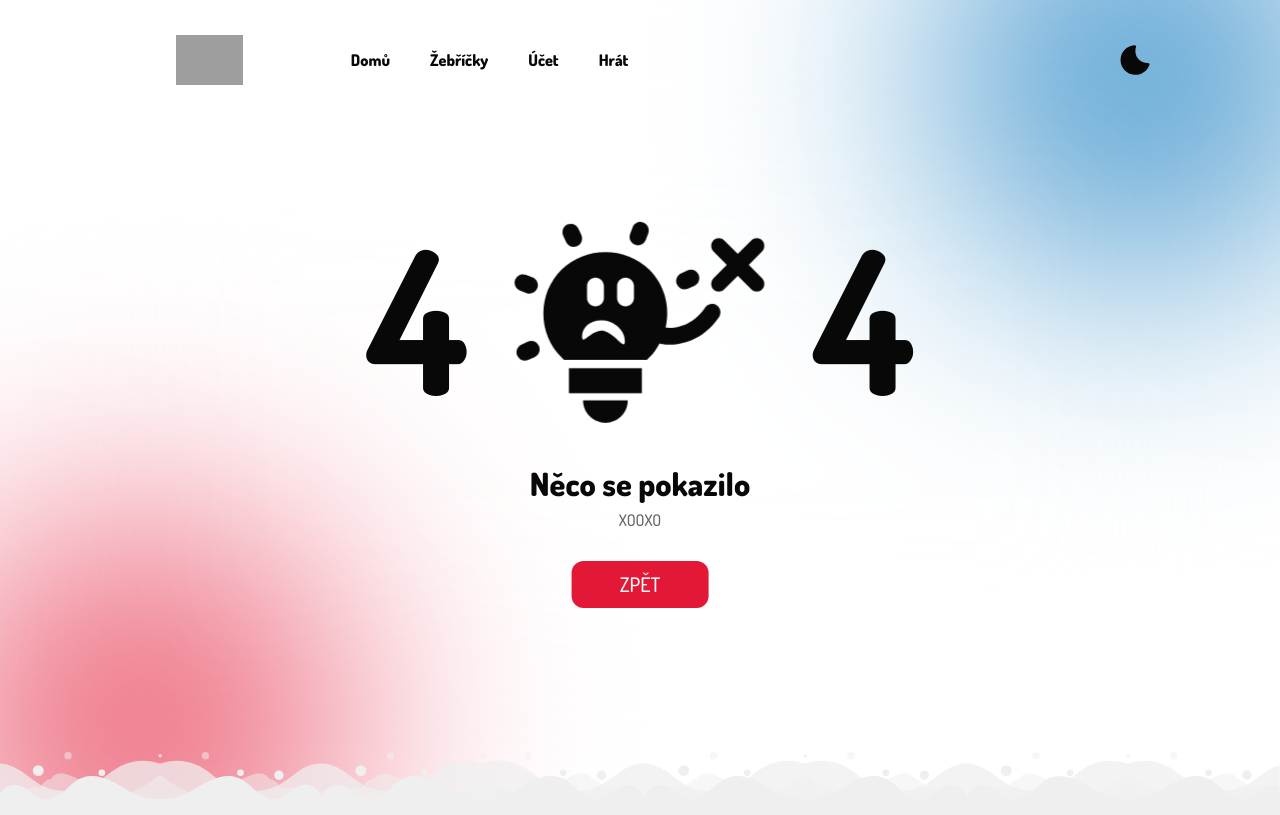
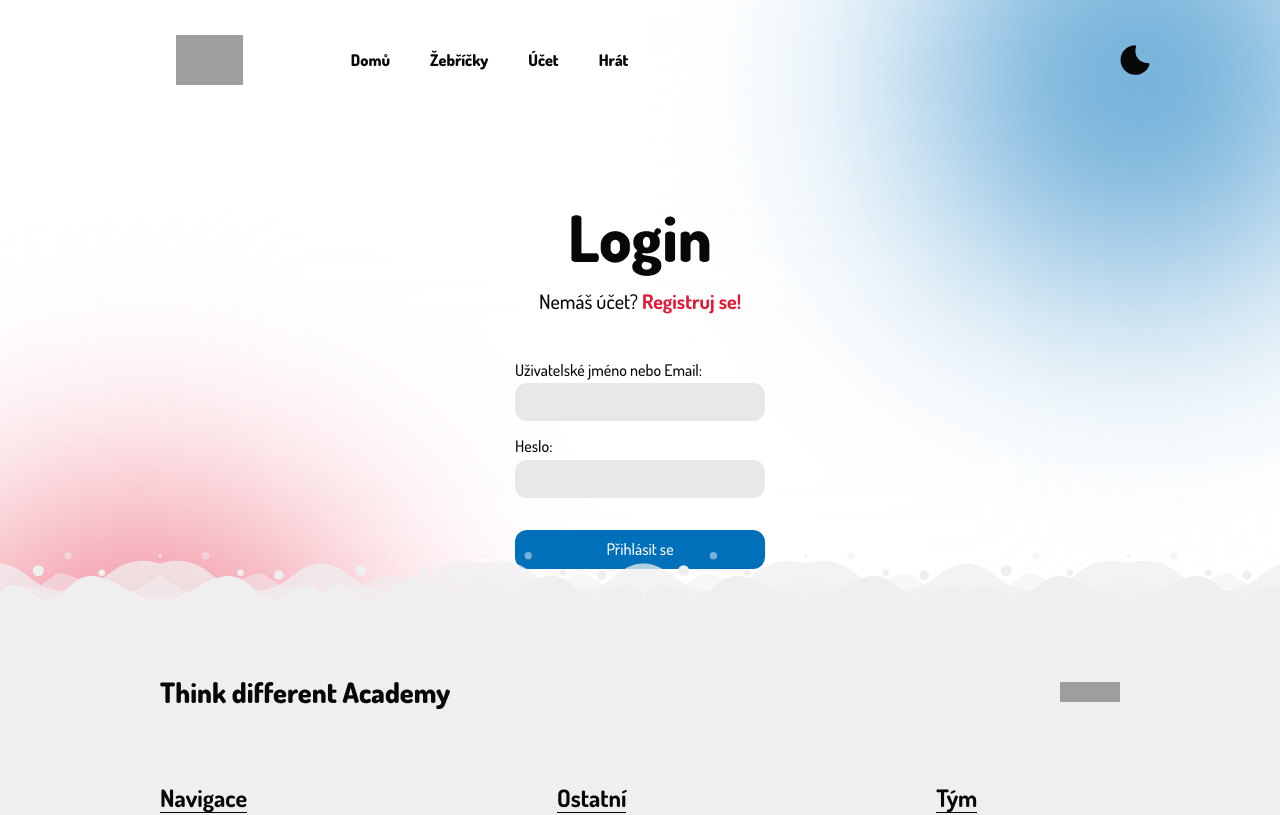
Before and after one commit to AldiiX/TdA25-Error-Makers, a Vue app in the folder tda25-error-makers.client/: page /login in a window 1280 px wide. Shown: the top 815 px of the page. Built offline with nearby package versions, Linux system fonts and the light colour scheme; grey boxes are pictures that could not be loaded.

Commit message:
FEAT: Login Page

```diff
--- a/tda25-error-makers.client/package.json
+++ b/tda25-error-makers.client/package.json
@@ -12,9 +12,10 @@
     "lint": "eslint . --fix"
   },
   "dependencies": {
+    "axios": "^1.8.4",
+    "sass": "^1.86.0",
     "vue": "^3.5.13",
-    "vue-router": "^4.5.0",
-    "sass": "^1.86.0"
+    "vue-router": "^4.5.0"
   },
   "devDependencies": {
     "@tsconfig/node22": "^22.0.0",
--- a/tda25-error-makers.client/src/main.ts
+++ b/tda25-error-makers.client/src/main.ts
@@ -9,6 +9,7 @@ import GDPR from "@/pages/GDPR.vue";
 import Cookies from "@/pages/Cookies.vue";
 import Features from "@/pages/Features.vue";
 import Chat from "@/pages/Chat.vue";
+import Login from "@/pages/Login.vue";
 
 
 
@@ -96,6 +97,12 @@ const routes = [
 
     },
     {
+        path: '/login',
+        name: 'Login',
+        component: Login,
+
+    },
+    {
         path: '/:pathMatch(.*)*',
         name: 'Error',
         props: { code: 404 },
--- /dev/null
+++ b/tda25-error-makers.client/src/pages/Login.scss
@@ -0,0 +1,97 @@
+.sections {
+    min-height: calc(100vh - 25vh);
+
+    .mainsection {
+        position: relative;
+        margin-top: 25vh;
+
+        .auth-box {
+            width: fit-content;
+            position: relative;
+            margin: 0 auto;
+        }
+
+        h1 {
+            text-align: center;
+            font-size: 5vw;
+            margin: 0;
+        }
+
+        p {
+            font-size: 20px;
+            text-align: center;
+            margin-top: 16px;
+            margin-bottom: 48px;
+        }
+
+        a {
+            color: var(--accent-color-secondary);
+            text-decoration: none;
+            font-weight: 700;
+            font-size: 20px;
+        }
+
+        form {
+            width: auto;
+            position: relative;
+        }
+
+        .input {
+            text-align: center;
+            margin: 16px auto;
+            font-size: 16px;
+            display: flex;
+            flex-direction: column;
+            width: fit-content;
+
+            >input {
+                width: 250px;
+            }
+
+            >label {
+                text-align: left;
+                margin-bottom: 4px;
+            }
+        }
+
+        .errortxt {
+            color: var(--accent-color-secondary);
+            font-size: 16px;
+            max-width: 250px;
+            margin: 10px auto;
+        }
+
+        .submit {
+            text-align: center;
+            margin: 0 auto;
+            font-size: 16px;
+            margin-top: 32px;
+
+            >input {
+                width: 250px;
+
+                &:hover {
+                    background-color: var(--accent-color-secondary-darker);
+                    color: white;
+                }
+            }
+        }
+    }
+}
+
+
+@media screen and (min-width: 600px) and (max-width: 960px){
+    #AUTH-PAGE .sections .mainsection h1 {
+        font-size: 7vw;
+    }
+
+    #AUTH-PAGE p {
+        margin-bottom: 48px;
+    }
+}
+
+@media screen and (max-width: 600px){
+    #AUTH-PAGE .sections .mainsection h1 {
+        font-size: 12vw;
+    }
+}
--- /dev/null
+++ b/tda25-error-makers.client/src/pages/Login.vue
@@ -0,0 +1,79 @@
+<script setup lang="ts">
+import { ref } from 'vue';
+import axios from 'axios';
+import BlurBackground from "@/components/backgrounds/BlurBackground.vue";
+
+
+const username = ref('');
+const password = ref('');
+
+
+async function submitForm() {
+    if (!username.value || !password.value) {
+        alert('Vyplňte obě pole prosím.');
+        return;
+    }
+
+
+    const formData = {
+        username: username.value,
+        password: password.value,
+    };
+
+    try {
+
+        const response = await axios.post('/api/v1/loggeduser', formData);
+
+        if (response.data.success) {
+            console.log('Login successful', response.data);
+            window.location.href = '/';
+        } else {
+            alert('Neplatné jméno nebo heslo');
+        }
+    } catch (error) {
+        console.error('Chyba během login requestu', error);
+        alert('Nastala chyba, zkuste to později.');
+    }
+}
+</script>
+
+<template>
+    <BlurBackground />
+
+    <div class="sections">
+        <section class="mainsection">
+            <div class="auth-box">
+                <h1>Login</h1>
+                <p>Nemáš účet? <a href="/register">Registruj se!</a></p>
+                <form @submit.prevent="submitForm">
+                    <div class="input">
+                        <label for="username">Uživatelské jméno nebo Email:</label>
+                        <input
+                            type="text"
+                            id="username"
+                            name="username"
+                            v-model="username"
+                            required
+                        />
+                    </div>
+                    <div class="input">
+                        <label for="password">Heslo:</label>
+                        <input
+                            type="password"
+                            id="password"
+                            name="password"
+                            v-model="password"
+                            required
+                        />
+                    </div>
+                    <div class="submit">
+                        <input type="submit" class="button-primary" value="Přihlásit se" />
+                    </div>
+                </form>
+            </div>
+        </section>
+    </div>
+</template>
+
+<style scoped src="./Login.scss">
+</style>
```
Also changed, not shown: tda25-error-makers.client/src/pages/layouts/BlurBackgroundLayout.vue (added, +16 -0 lines), 1 other file (tests, documents, lock files or other folders).
